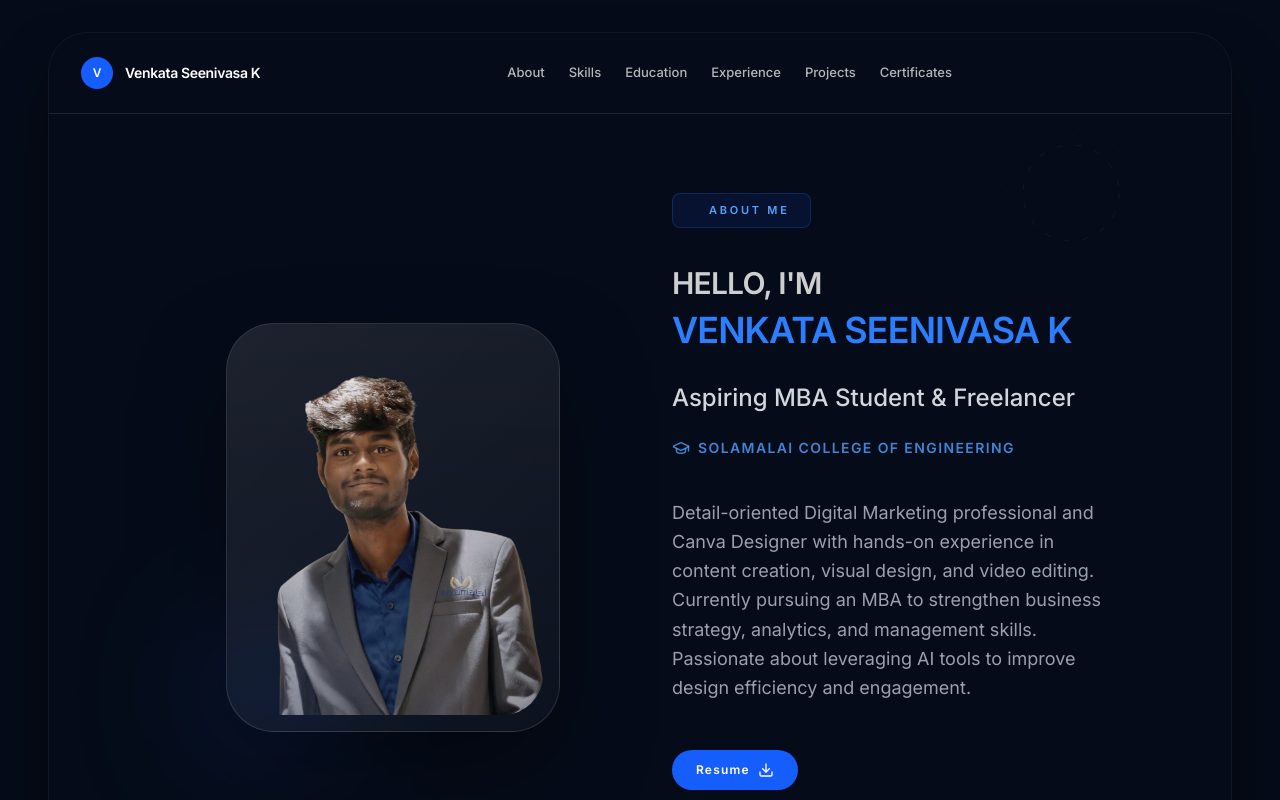
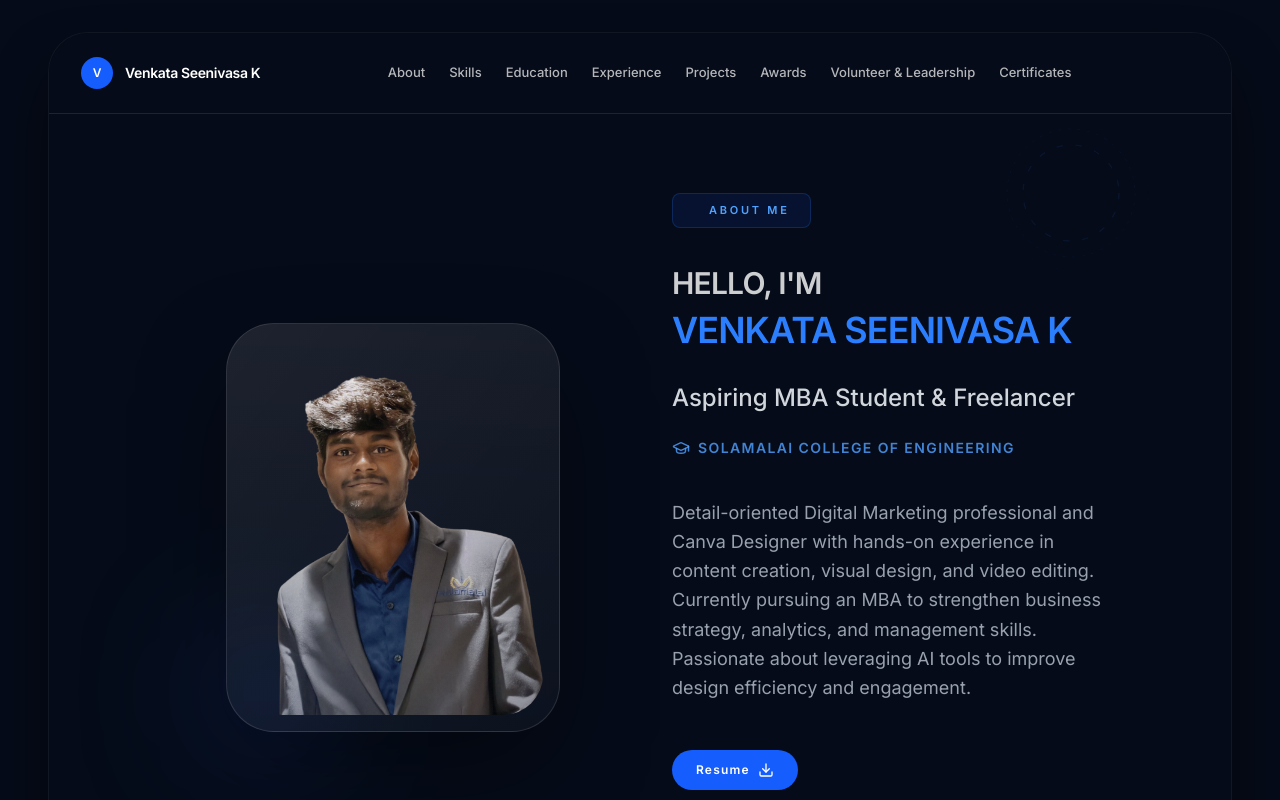
Before and after one commit to kvenkataseenivasakannan-28/professional-academic-portfolio, a React (Vite) app: page / in a window 1280 px wide. Shown: the top 800 px of the page. Built offline with nearby package versions, Linux system fonts and the light colour scheme; a web font is replaced by a local one.

Commit message:
Add Awards and Volunteer & Leadership navigation links

```diff
--- a/src/components/Navbar.tsx
+++ b/src/components/Navbar.tsx
@@ -17,6 +17,8 @@ export function Navbar() {
     { name: "Education", to: "education" },
     { name: "Experience", to: "experience" },
     { name: "Projects", to: "projects" },
+    { name: "Awards", to: "achievements" },
+    { name: "Volunteer & Leadership", to: "achievements" },
     { name: "Certificates", to: "certificates" },
   ];
 
```
